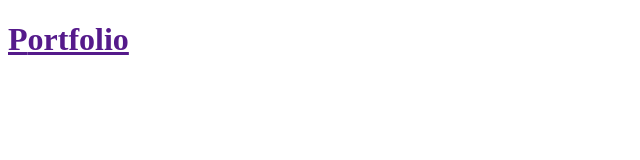
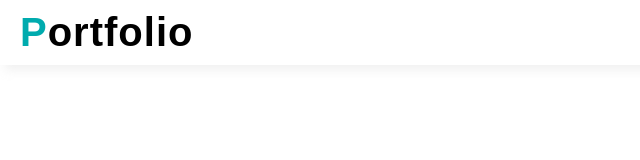
Before and after one commit to Morimiyaaomi/portfolio, a plain HTML site: page index.html in a window 1280 px wide. Shown: the whole page, without its empty margins (0-640 px from the left). Drawn offline with Linux system fonts and the light colour scheme.

Commit message:
style.css追加,index.html更新

```diff
--- a/index.html
+++ b/index.html
@@ -5,13 +5,14 @@
     <meta http-equiv="X-UA-Compatible" content="IE=edge">
     <meta name="viewport" content="width=device-width, initial-scale=1.0">
     <meta name="discription" content="小堀青美の自己紹介">
+    <link rel="stylesheet"  href="style.css">
     <title>PORTFOLIO</title>
 </head>
 <body>
     <header>
-      <h1>
+      <h1 class="block-header">
         <a href="">
-        <span>P</span>ortfolio
+        <span class="color-green">P</span>ortfolio
         </a>
       </h1>
     </header>
--- /dev/null
+++ b/style.css
@@ -0,0 +1,27 @@
+@charset "UTF-8";
+
+/* 画面のスタイルシート */
+
+body{
+  font-family: "Noto Sans JP",sans-serif;
+  margin: 0;
+  min-width: 1076px;
+}
+
+/* [header]のスタイルシート */
+
+.color-green {
+  color: #00abae;
+}
+
+.block-header{margin: 10px 0;
+  padding: 0 20px 10px;
+  box-shadow: 0 10px 10px -5px rgb(204 204 204 / 30%);
+}
+
+.block-header a{
+  font-size: 40px;
+  color: #000;
+  text-decoration: none;
+  letter-spacing: 1px;
+}
```
